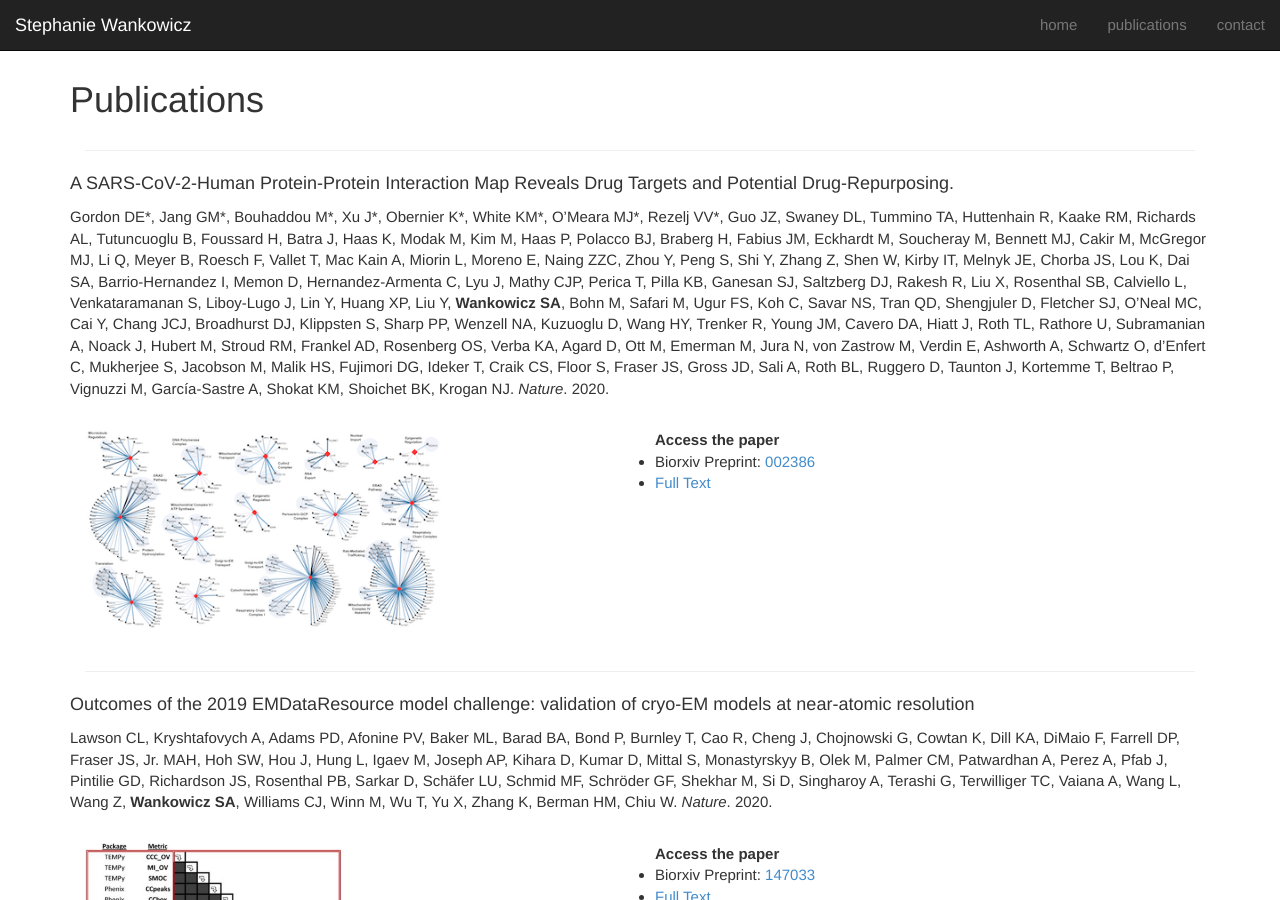
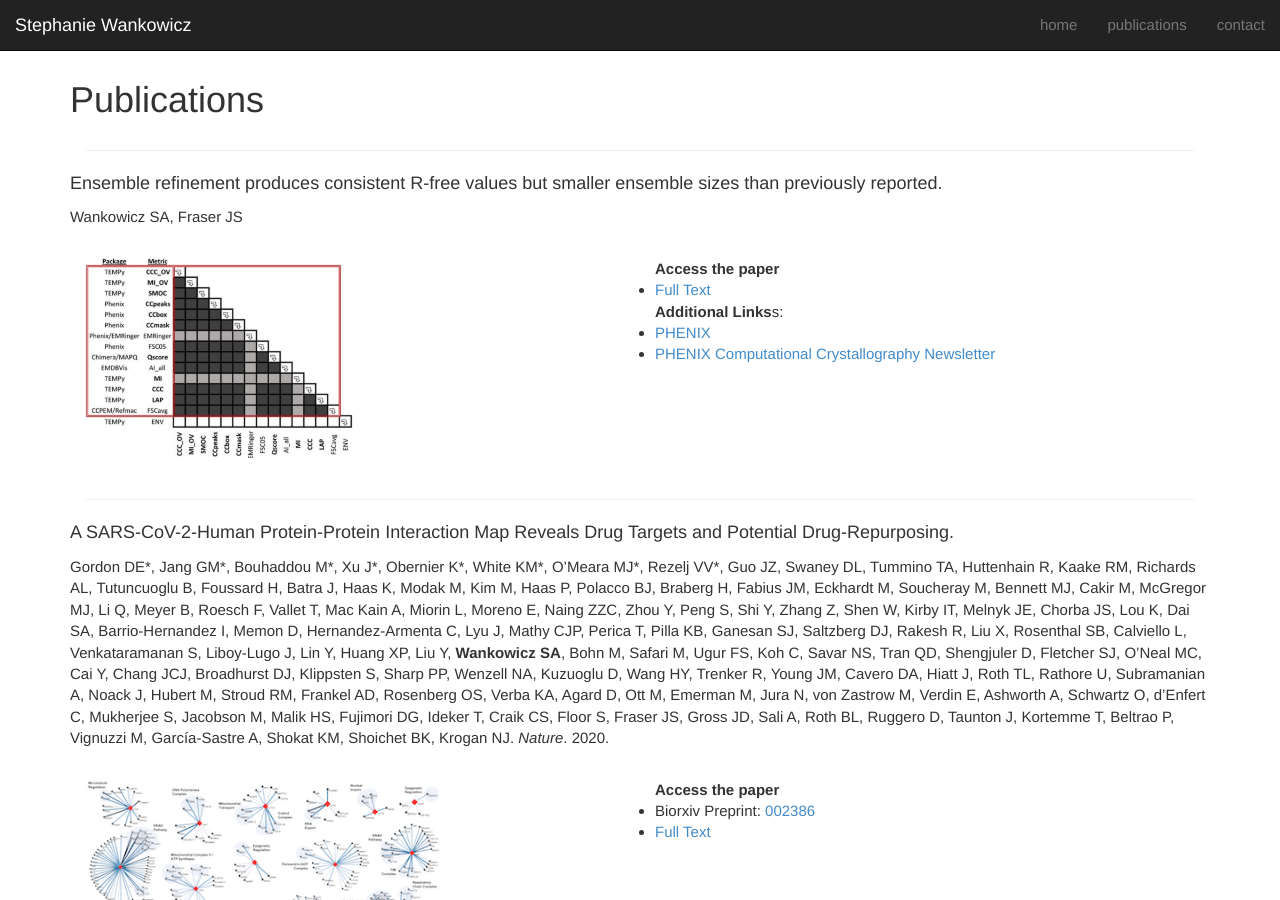
Before and after one commit to stephaniewankowicz/stephaniewankowicz.github.io, a Jekyll site: the page built from publications/index.html, in a window 1280 px wide and 900 px high. Built offline with Jekyll 4.4.1, drawn with Linux system fonts in a browser that asks for light colours; nearby versions of some CDN libraries; library files that are not in the unit come from our copies.

Commit message:
Update publications.yml

```diff
--- a/_data/publications.yml
+++ b/_data/publications.yml
@@ -1,3 +1,17 @@
+- title: "Ensemble refinement produces consistent R-free values but smaller ensemble sizes than previously reported."
+  citation: "Wankowicz SA, Fraser JS"
+  date: '2020-01-01'
+  image: '/static/img/2020_lawson.jpg'
+  # pmid: ''
+  # pmcid: ''
+  # biorxiv: ''
+  pdf: 'https://www.phenix-online.org/newsletter/CCN_2020_01.pdf'
+  links:
+    - name: PHENIX
+      url: https://www.phenix-online.org
+    - name: PHENIX Computational Crystallography Newsletter
+      url: https://www.phenix-online.org/newsletter/
+
 - title: "A SARS-CoV-2-Human Protein-Protein Interaction Map Reveals Drug Targets and Potential Drug-Repurposing."
   citation: "Gordon DE&#42;, Jang GM&#42;, Bouhaddou M&#42;, Xu J&#42;, Obernier K&#42;, White KM&#42;, O'Meara MJ&#42;, Rezelj VV&#42;, Guo JZ, Swaney DL, Tummino TA, Huttenhain R, Kaake RM, Richards AL, Tutuncuoglu B, Foussard H, Batra J, Haas K, Modak M, Kim M, Haas P, Polacco BJ, Braberg H, Fabius JM, Eckhardt M, Soucheray M, Bennett MJ, Cakir M, McGregor MJ, Li Q, Meyer B, Roesch F, Vallet T, Mac Kain A, Miorin L, Moreno E, Naing ZZC, Zhou Y, Peng S, Shi Y, Zhang Z, Shen W, Kirby IT, Melnyk JE, Chorba JS, Lou K, Dai SA, Barrio-Hernandez I, Memon D, Hernandez-Armenta C, Lyu J, Mathy CJP, Perica T, Pilla KB, Ganesan SJ, Saltzberg DJ, Rakesh R, Liu X, Rosenthal SB, Calviello L, Venkataramanan S, Liboy-Lugo J, Lin Y, Huang XP, Liu Y, **Wankowicz SA**, Bohn M, Safari M, Ugur FS, Koh C, Savar NS, Tran QD, Shengjuler D, Fletcher SJ, O'Neal MC, Cai Y, Chang JCJ, Broadhurst DJ, Klippsten S, Sharp PP,  Wenzell NA, Kuzuoglu D, Wang HY, Trenker R, Young JM, Cavero DA, Hiatt J, Roth TL, Rathore U, Subramanian A, Noack J, Hubert M, Stroud RM, Frankel AD, Rosenberg OS, Verba KA, Agard D, Ott M, Emerman M, Jura N, von Zastrow M, Verdin E, Ashworth A, Schwartz O, d'Enfert C, Mukherjee S, Jacobson M, Malik HS, Fujimori DG, Ideker T, Craik CS, Floor S, Fraser JS, Gross JD, Sali A, Roth BL, Ruggero D, Taunton J, Kortemme T, Beltrao P, Vignuzzi M, García-Sastre A, Shokat KM, Shoichet BK, Krogan NJ. *Nature*. 2020."
   date: '2020-04-30'
```
